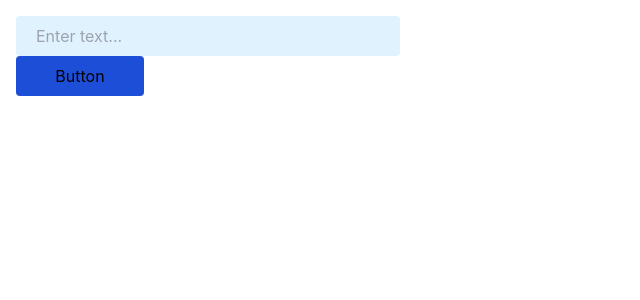
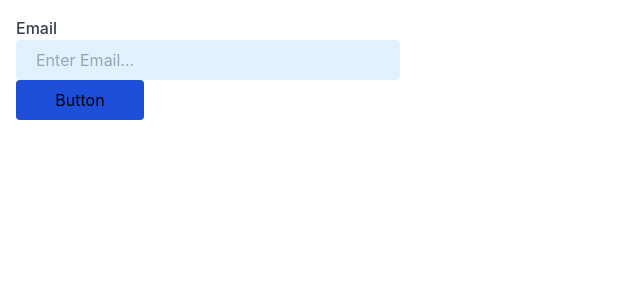
Before and after one commit to lucy922/ui-components, a Next.js app: page / in a window 1280 px wide. Shown: the top 300 px of the page, without its empty margins (0-640 px from the left). Built offline with nearby package versions, Linux system fonts and the light colour scheme.

Commit message:
create label component

```diff
--- /dev/null
+++ b/components/Label.tsx
@@ -0,0 +1,18 @@
+import classes from "./design/Label.classes";
+
+export interface IlabelClass {
+  base: string;
+}
+
+export interface IlabelProps {
+  children: React.ReactNode;
+  for?: string;
+}
+
+export const Label = (props: IlabelProps) => {
+  return (
+    <label className={classes.base} htmlFor={props.for}>
+      {props.children}
+    </label>
+  );
+};
--- /dev/null
+++ b/components/design/Label.classes.ts
@@ -0,0 +1,5 @@
+import { IlabelClass } from "../Label";
+
+export default <IlabelClass>{
+  base: "text-gray-700 font-medium text-base"
+}
--- a/pages/index.tsx
+++ b/pages/index.tsx
@@ -1,13 +1,15 @@
 import type { NextPage } from "next";
 import { Button } from "../components/Button";
 import { Input } from "../components/Input";
+import { Label } from "../components/Label";
 
 const Home: NextPage = () => {
   return (
     <div className="flex flex-col p-4">
+      <Label>Email</Label>
       <Input
         type="text"
-        placeholder="Enter text..."
+        placeholder="Enter Email..."
         size="md"
         variant="filled"
       />
```
